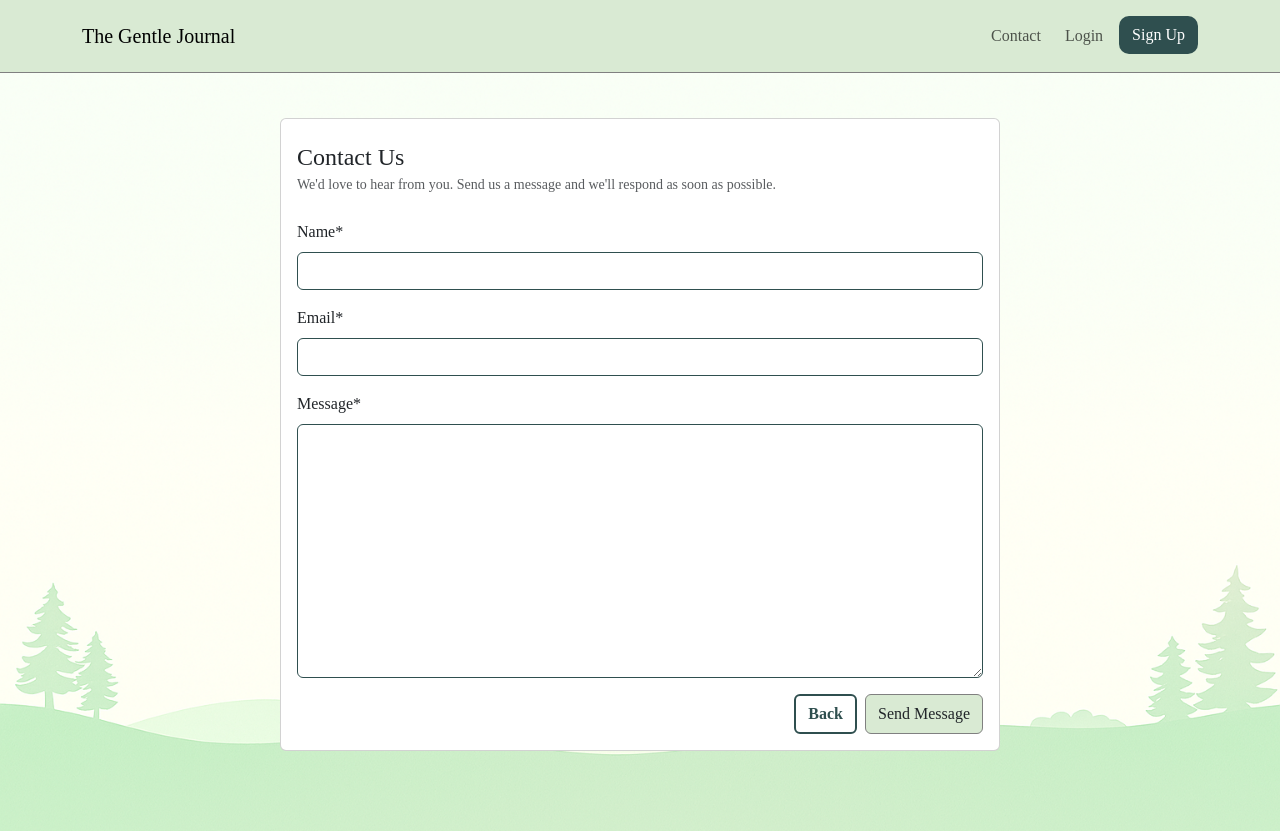
After one commit to AC-dev16/the-gentle-journal, a Django app: page /contact/ in a window 1280 px wide. The commit adds this page. Run offline with Django 4.2, Linux system fonts and the light colour scheme; some libraries are stand-ins or nearby versions; some web fonts are replaced.

Commit message:
Add ContactEmail model with timestamps; implement contact form and view. Update templates and styles for improved user interaction and navigation.

```diff
--- a/diary_entries/models.py
+++ b/diary_entries/models.py
@@ -27,6 +27,8 @@ class ContactEmail(models.Model):
     email = models.EmailField()
     message = models.TextField()
     read = models.BooleanField(default=False)
+    created_at = models.DateTimeField(auto_now_add=True)
+    updated_at = models.DateTimeField(auto_now=True)
 
     def __str__(self):
         return f"Enquiry from {self.name}"
--- /dev/null
+++ b/diary_entries/templates/diary_entries/contact_form.html
@@ -0,0 +1,43 @@
+{% extends 'base.html' %}
+{% load static %}
+{% load crispy_forms_tags %}
+
+{% block title %}Contact Us - Gentle Journal{% endblock %}
+
+{% block content %}
+<div class="container">
+    <div class="row justify-content-center">
+        <div class="col-lg-8">
+            <div class="card mt-4">
+                <div class="card-header bg-transparent border-0 pt-4">
+                    <h4 class="mb-0">
+                        <i class="bi bi-envelope"></i> Contact Us
+                    </h4>
+                    <small class="text-muted">
+                        We'd love to hear from you. Send us a message and we'll respond as soon as possible.
+                    </small>
+                </div>
+                <div class="card-body">
+                    <form method="post">
+                        {% csrf_token %}
+                        {{ contact_form|crispy }}
+
+                        <div class="d-grid gap-2 d-md-flex justify-content-md-end">
+                            <a href="{% if user.is_authenticated %}{% url 'dashboard' %}{% else %}{% url 'homepage' %}{% endif %}"
+                               class="btn btn-accent-outline">
+                                <i class="bi bi-arrow-left"></i> Back
+                            </a>
+                            <button type="submit" class="btn btn-new">
+                                <i class="bi bi-send"></i> Send Message
+                            </button>
+                        </div>
+                    </form>
+                </div>
+            </div>
+        </div>
+    </div>
+</div>
+{% endblock %}
+{% block extra_js %}
+<script src="{% static 'js/script.js' %}"></script>
+{% endblock %}
--- a/diary_entries/templates/diary_entries/dashboard.html
+++ b/diary_entries/templates/diary_entries/dashboard.html
@@ -20,7 +20,7 @@
     <div class="row">
         <!-- Quick Entry Form -->
         <div class="col-lg-8 mb-4">
-            <div class="card quick-entry-card">
+            <div class="card quick-entry-card" id="quick-entry">
                 <div class="card-header bg-transparent border-0 pt-4">
                     <h4 class="mb-0 fw-bold">
                         Quick Entry
@@ -48,7 +48,7 @@
                             <div class="form-text">1 = Very low, 10 = Excellent</div>
                         </div>
 
-                        <div class="col-12">
+                        <div class="col-12 quick-entry-btn">
                             <button type="submit" class="btn btn-accent">
                                 <i class="bi bi-plus-circle"></i> Save Entry
                             </button>
--- a/diary_entries/templates/diary_entries/entries.html
+++ b/diary_entries/templates/diary_entries/entries.html
@@ -14,7 +14,7 @@
         <h4>All Entries ({{ entries|length }})</h4>
         <div>
             <a href="{% url 'entry_create' %}" class="btn btn-new">
-                <i class="bi bi-plus-circle"></i> New Entry
+                New Entry
             </a>
         </div>
     </div>
--- a/diary_entries/urls.py
+++ b/diary_entries/urls.py
@@ -9,4 +9,5 @@ urlpatterns = [
     path('entries/edit/<int:entry_id>/', views.edit_entry, name='edit_entry'),
     path('entries/delete/<int:entry_id>/', views.delete_entry, name='delete_entry'),
     path('entries/list/', views.DiaryEntryListView.as_view(), name='diary_entry_list'),
+    path('contact/', views.contact, name='contact_email'),
 ]
--- a/diary_entries/views.py
+++ b/diary_entries/views.py
@@ -3,13 +3,39 @@ from django.shortcuts import render, redirect, get_object_or_404
 from django.contrib import messages
 from django.views import generic
 from datetime import datetime
-from .forms import DiaryEntryForm, QuickEntryForm
+from .forms import DiaryEntryForm, QuickEntryForm, ContactEmailForm
 from .models import DiaryEntry, ContactEmail
 
 # Create your views here.
 def homepage(request):
     """Homepage with site information and auth buttons"""
     return render(request, 'diary_entries/homepage.html')
+
+def contact(request):
+    """
+    Contact page with enquires form
+
+    **Context**
+    ''contact_form''
+        An instance of :form: 'diary_entries.ContactEmailForm'.
+
+    **Template**
+        :template:'diary_entries/contact_form.html'.
+    """
+
+    if request.method == "POST":
+        contact_form = ContactEmailForm(data=request.POST)
+        if contact_form.is_valid():
+            contact_form.save()
+            messages.add_message(
+                request, messages.SUCCESS,
+                'Your message has been received! I endeavour to respond within 2 working days.'
+            )
+            return redirect('contact_email')  # Redirect after successful submission
+    else:
+        contact_form = ContactEmailForm()
+
+    return render(request, 'diary_entries/contact_form.html', {'contact_form': contact_form})
 
 class DiaryEntryListView(generic.ListView):
     model = DiaryEntry
--- a/static/css/style.css
+++ b/static/css/style.css
@@ -15,12 +15,14 @@ body {
     background: url(../images/gj-bgbig.webp) no-repeat center center fixed;
     background-size: cover;
     font-family: var(--secondary-font);
+    font-size: 1rem;
     color: var(--text-color-primary);
     margin: 0;
     padding: 0;
     display: flex;
     flex-direction: column;
     min-height: 100vh;
+    box-sizing: border-box;
 }
 
 .navbar {
@@ -56,9 +58,14 @@ hr {
 
 .card.quick-entry-card, .recent-entries-card {
     background: transparent;
+    background-color: rgba(200, 200, 200, 0.1);
     border: 1px solid grey;
     border-radius: 10px;
     box-shadow: var(--text-color-primary) 1px 1px 0;
+}
+
+.quick-entry-btn {
+    margin: 35.39px 0px;
 }
 
 .recent-entry {
@@ -87,6 +94,7 @@ hr {
 /* Ensure entry cards are clickable */
 .entry-card {
     border: 1px solid grey;
+    background-color: rgba(200, 200, 200, 0.1);
     padding: 10px;
     border-radius: 10px;
     box-shadow: grey 1px 1px 0;
@@ -121,7 +129,7 @@ hr {
     font-size: 0.95rem;
 }
 
-.textinput, .numberinput, .textarea {
+.textinput, .numberinput, .textarea, .emailinput {
     border: var(--text-color-primary) 1px solid;
 }
 
--- a/templates/base.html
+++ b/templates/base.html
@@ -52,12 +52,15 @@
                                     <i class="bi bi-person-circle"></i> Hello, {{ user.username }}
                                 </a>
                                 <ul class="dropdown-menu">
-                                    <li><a class="dropdown-item" href="">Contact</a></li>
+                                    <li><a class="dropdown-item" href="{% url 'contact_email' %}">Contact</a></li>
                                     <li><hr class="dropdown-divider"></li>
                                     <li><a class="dropdown-item" href="{% url 'account_logout' %}">Logout</a></li>
                                 </ul>
                             </li>
                         {% else %}
+                            <li class="nav-item">
+                                <a class="nav-link me-2" href="{% url 'contact_email' %}">Contact</a>
+                            </li>
                             <li class="nav-item">
                                 <a class="nav-link me-2" href="{% url 'account_login' %}">Login</a>
                             </li>
--- a/the_gentle_journal/settings.py
+++ b/the_gentle_journal/settings.py
@@ -29,7 +29,7 @@ TEMPLATES_DIR = os.path.join(BASE_DIR, 'templates')
 SECRET_KEY = os.environ.get('SECRET_KEY')
 
 # SECURITY WARNING: don't run with debug turned on in production!
-DEBUG = False
+DEBUG = True
 
 ALLOWED_HOSTS = ['.herokuapp.com', '127.0.0.1']
 
```
Also changed, not shown: diary_entries/admin.py (+6 -1 lines), diary_entries/migrations/0004_contactemail_created_at_contactemail_updated_at.py (added).
